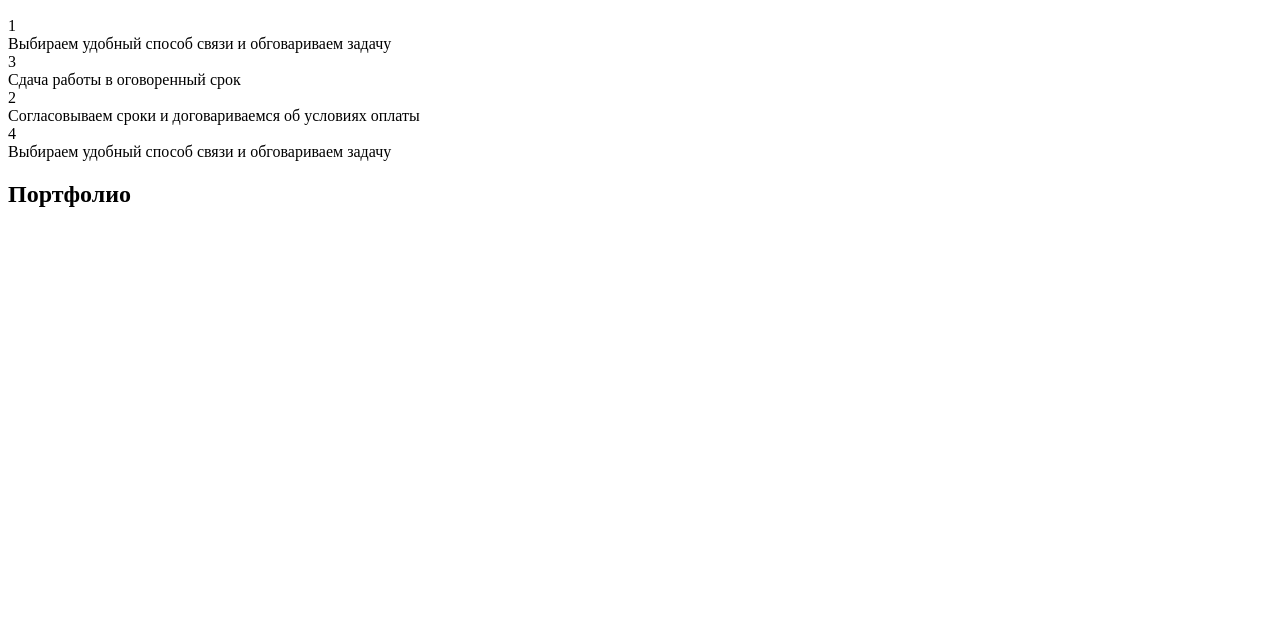
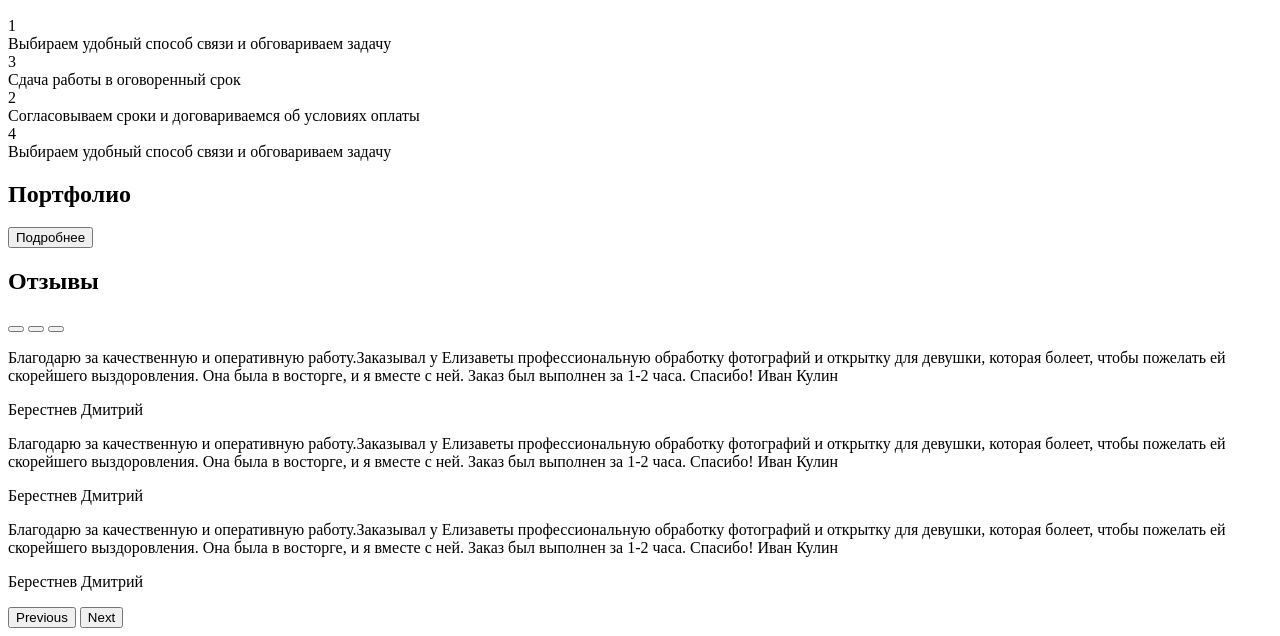
Before and after one commit to Brotiger/designerti-website, a PHP site: page / in a window 1280 px wide. Shown: the part 1389-2025 px from the top of the page. Before the commit the page ends 1596 px from the top, so only its background shows below. Run offline with PHP 8.4, Linux system fonts and the light colour scheme.

Commit message:
add section-comment

```diff
--- a/src/index.html
+++ b/src/index.html
@@ -204,6 +204,64 @@
           </div>
         </div>
       </div>
+      <div class="d-flex flex-row-reverse block-buttons">
+        <button class="btn-d-danger px-4 py-2 ms-2 mt-5 me-5">Подробнее</button>
+      </div>
+    </section>
+    <section class="section-comment px-2">
+      <h2 class="h2 px-5 wow fadeInLeft">
+        Отзывы
+      </h2>
+      <div id="carouselExampleDark" class="carousel carousel-dark slide" data-bs-ride="carousel">
+        <div class="carousel-indicators">
+          <button type="button" data-bs-target="#carouselExampleDark" data-bs-slide-to="0" class="active" aria-current="true" aria-label="Slide 1"></button>
+          <button type="button" data-bs-target="#carouselExampleDark" data-bs-slide-to="1" aria-label="Slide 2"></button>
+          <button type="button" data-bs-target="#carouselExampleDark" data-bs-slide-to="2" aria-label="Slide 3"></button>
+        </div>
+        <div class="carousel-inner border border-dark">
+          <div class="carousel-item active" data-bs-interval="10000">
+            <div class="carousel-caption d-none d-md-block text-start">
+              <p>
+                Благодарю за качественную и оперативную работу.Заказывал у Елизаветы профессиональную обработку фотографий и открытку для девушки, которая болеет, чтобы пожелать ей скорейшего выздоровления. Она была в восторге, и я вместе с ней. Заказ был выполнен за 1-2 часа. Спасибо!
+                Иван Кулин
+              </p>
+              <p class="text-secondary pt-4">
+                Берестнев Дмитрий
+              </p>
+            </div>
+          </div>
+          <div class="carousel-item" data-bs-interval="2000">
+            <div class="carousel-caption d-none d-md-block text-start">
+              <p>
+                Благодарю за качественную и оперативную работу.Заказывал у Елизаветы профессиональную обработку фотографий и открытку для девушки, которая болеет, чтобы пожелать ей скорейшего выздоровления. Она была в восторге, и я вместе с ней. Заказ был выполнен за 1-2 часа. Спасибо!
+                Иван Кулин
+              </p>
+              <p class="text-secondary pt-4">
+                Берестнев Дмитрий
+              </p>
+            </div>
+          </div>
+          <div class="carousel-item">
+            <div class="carousel-caption d-none d-md-block text-start">
+              <p>
+                Благодарю за качественную и оперативную работу.Заказывал у Елизаветы профессиональную обработку фотографий и открытку для девушки, которая болеет, чтобы пожелать ей скорейшего выздоровления. Она была в восторге, и я вместе с ней. Заказ был выполнен за 1-2 часа. Спасибо!
+                Иван Кулин
+              </p>
+              <p class="text-secondary pt-4">
+                Берестнев Дмитрий
+              </p>
+            </div>
+          </div>
+        </div>
+        <button class="carousel-control-prev" type="button" data-bs-target="#carouselExampleDark" data-bs-slide="prev">
+          <span class="carousel-control-prev-icon" aria-hidden="true"></span>
+          <span class="visually-hidden">Previous</span>
+        </button>
+        <button class="carousel-control-next" type="button" data-bs-target="#carouselExampleDark" data-bs-slide="next">
+          <span class="carousel-control-next-icon" aria-hidden="true"></span>
+          <span class="visually-hidden">Next</span>
+        </button>
+      </div>
     </section>
   </body>
 </html>
--- a/src/styles/default.scss
+++ b/src/styles/default.scss
@@ -7,12 +7,16 @@
   .nav-link {
     color: black;
   }
+  .btn-d-danger {
+    font-size: 16px;
+  }
 }
 
 .btn-d-danger {
   background-color: #b71218;
   border: 3px solid #b71218;
   border-radius: 10px;
+  font-size: 27px;
   color: white;
   transition: all 0.2s ease-out;
 
--- a/src/styles/sections/types/index.scss
+++ b/src/styles/sections/types/index.scss
@@ -88,10 +88,4 @@
       border-radius: 50%;
     }
   }
-
-  .block-buttons{
-    button{
-      font-size: 27px;
-    }
-  }
 }
--- a/src/styles/style.scss
+++ b/src/styles/style.scss
@@ -4,5 +4,6 @@
 @import "sections/types/index.scss";
 @import "sections/stages/index.scss";
 @import "sections/gallery/index.scss";
+@import "sections/comment/index.scss";
 @import "components/href.scss";
 @import "components/font.scss";
```
Also changed, not shown: src/styles/sections/comment/index.scss (added, +17 -0 lines), src/assets/img/“.svg (added).
